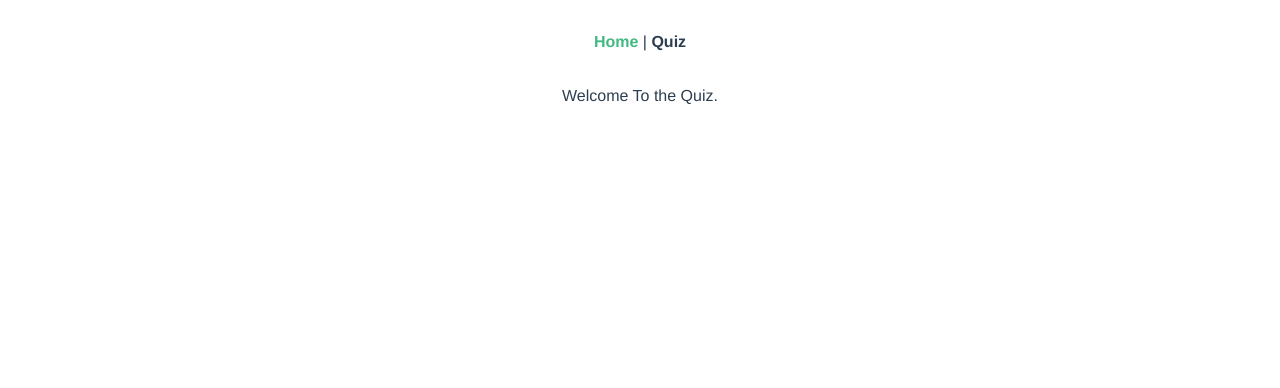
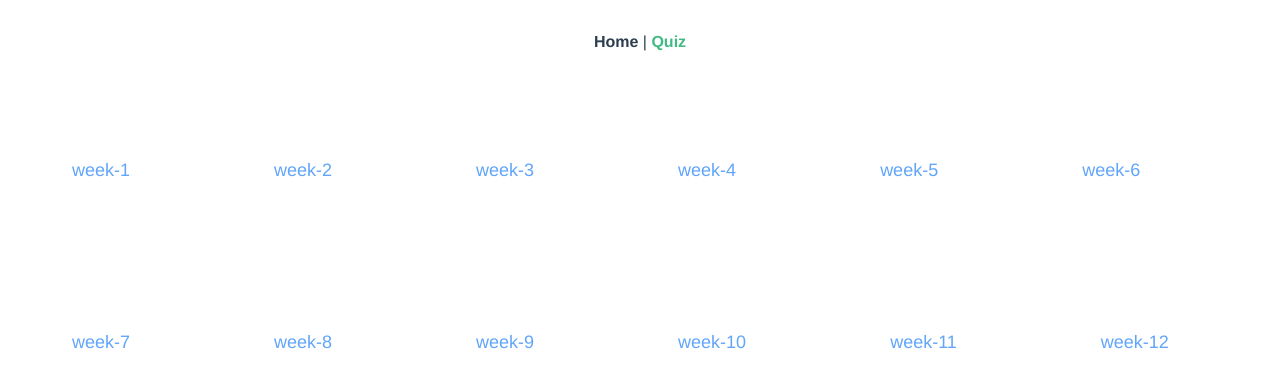
Before and after one commit to PritamChk/tatha-letpn-quiz, a Vue app: page /#/quiz in a window 1280 px wide. Shown: the top 388 px of the page. Built offline with nearby package versions, Linux system fonts and the light colour scheme.

Commit message:
tailwind css

```diff
--- a/src/assets/index.css
+++ b/src/assets/index.css
@@ -1,3 +1,4 @@
 @tailwind base;
 @tailwind components;
 @tailwind utilities;
+.card { @apply  text-blue-400  hover:bg-gray-400 hover:text-white  p-10 m-8 rounded-lg transition ease-in ;}
--- a/src/main.js
+++ b/src/main.js
@@ -4,3 +4,4 @@ import router from './router/index.js'
 import './assets/index.css'
 
 createApp(App).use(router).mount('#app')
+// createApp(App).mount('#app')
--- a/src/router/index.js
+++ b/src/router/index.js
@@ -1,4 +1,4 @@
-import { createRouter, createWebHistory } from 'vue-router'
+import { createRouter, createWebHistory ,createWebHashHistory} from 'vue-router'
 import Home from '../views/Home.vue'
 import Quiz from '../views/Quiz.vue'
 import Week from '../views/Week.vue'
@@ -23,7 +23,7 @@ const routes = [
 ]
 
 const router = createRouter({
-  history: createWebHistory(process.env.BASE_URL),
+  history: createWebHashHistory(),
   routes
 })
 
```
